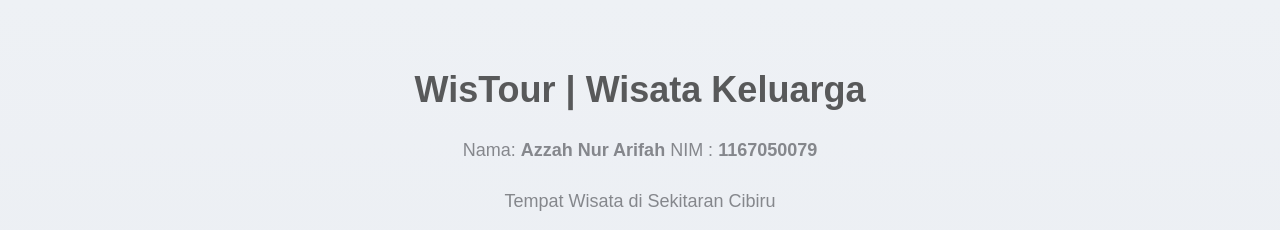
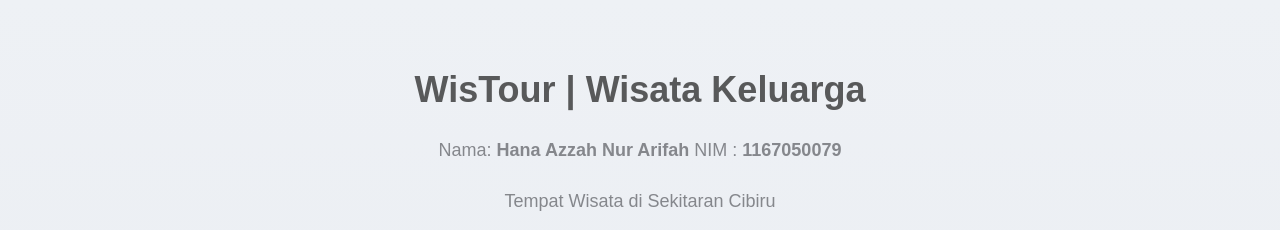
Before and after one commit to hanaazzah/wistour, a plain HTML site: page index.html in a window 1280 px wide. Shown: the top 230 px of the page. Drawn offline with nearby package versions, Linux system fonts and the light colour scheme; a web font is replaced by a local one.

Commit message:
fix typo in name

```diff
--- a/index.html
+++ b/index.html
@@ -19,7 +19,7 @@
 
     <div class="container gallery-container">
         <h1>WisTour | Wisata Keluarga</h1>
-        <p class="page-description text-center">Nama: <b> Azzah Nur Arifah</b> NIM : <b>1167050079</b></p>
+        <p class="page-description text-center">Nama: <b> Hana Azzah Nur Arifah</b> NIM : <b>1167050079</b></p>
         <p class="page-description text-center">Tempat Wisata di Sekitaran Cibiru</p>
 
         <div class="tz-gallery">
```
